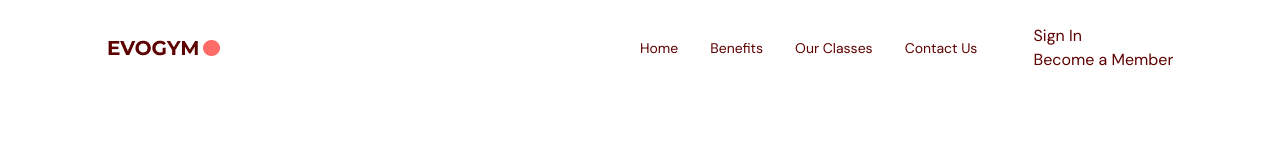
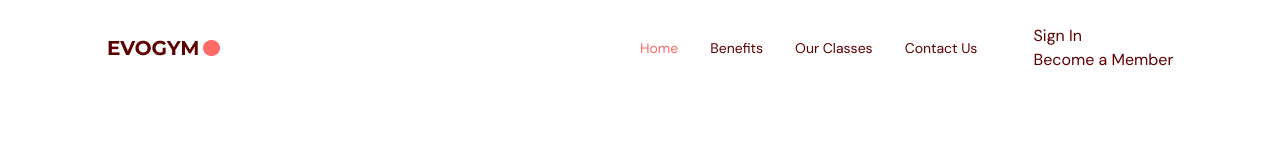
Before and after one commit to Cphasanulbanna/Typescript-Gym-Management, a React (Vite) app: page / in a window 1280 px wide. Shown: the top 160 px of the page. Built offline with nearby package versions, Linux system fonts and the light colour scheme.

Commit message:
header links hover effect completed

```diff
--- a/src/App.tsx
+++ b/src/App.tsx
@@ -1,8 +1,14 @@
+import { useState } from "react";
+
 //COMPONENTS
 import NavBar from "@/components/navbar";
 
 function App() {
-  return <NavBar />;
+  //STATE FOR HIGHLIGHTING LINKS IN HEADER
+  const [selectedPage, setSelectedPage] = useState<string>("home");
+  return (
+    <NavBar selectedPage={selectedPage} setSelectedPage={setSelectedPage} />
+  );
 }
 
 export default App;
--- a/src/components/navbar/Link.tsx
+++ b/src/components/navbar/Link.tsx
@@ -2,10 +2,23 @@
 
 type Props = {
   page: string;
+  selectedPage: string;
+  setSelectedPage: (value: string) => void;
 };
 
-const Link = ({ page }: Props) => {
-  return <AnchorLink>{page}</AnchorLink>;
+const Link = ({ page, selectedPage, setSelectedPage }: Props) => {
+  const lowerCasePage = page?.toLocaleLowerCase().replace(/ /g, ""); //removing space
+  return (
+    <AnchorLink
+      className={`${
+        selectedPage === lowerCasePage ? "text-primary-500" : ""
+      } transition duration-500 hover:text-primary-300`}
+      href={`#${lowerCasePage}`}
+      onClick={() => setSelectedPage(lowerCasePage)}
+    >
+      {page}
+    </AnchorLink>
+  );
 };
 
 export default Link;
--- a/src/components/navbar/index.tsx
+++ b/src/components/navbar/index.tsx
@@ -1,12 +1,16 @@
-type Props = {};
-
 //ICONS
 import { Bars3Icon, XMarkIcon } from "@heroicons/react/24/solid";
 
 //IMAGES
 import Logo from "@/assets/Logo.png";
+import Link from "./Link";
 
-const NavBar = (props: Props) => {
+type Props = {
+  selectedPage: string;
+  setSelectedPage: (value: string) => void;
+};
+
+const NavBar = ({ selectedPage, setSelectedPage }: Props) => {
   //TAILWIND CLASSES
   const flexBetween = "flex items-center justify-between";
   return (
@@ -18,10 +22,29 @@
           </div>
           <div className={`${flexBetween} w-full`}>
             <div className={`${flexBetween} gap-8 text-sm`}>
-              <p>Home</p>
-              <p>Benefits</p>
-              <p>Our Classes</p>
-              <p>Contact Us</p>
+              <Link
+                page="Home"
+                selectedPage={selectedPage}
+                setSelectedPage={setSelectedPage}
+              />
+
+              <Link
+                page="Benefits"
+                selectedPage={selectedPage}
+                setSelectedPage={setSelectedPage}
+              />
+
+              <Link
+                page="Our Classes"
+                selectedPage={selectedPage}
+                setSelectedPage={setSelectedPage}
+              />
+
+              <Link
+                page="Contact Us"
+                selectedPage={selectedPage}
+                setSelectedPage={setSelectedPage}
+              />
             </div>
             <div>
               <p>Sign In</p>
```
